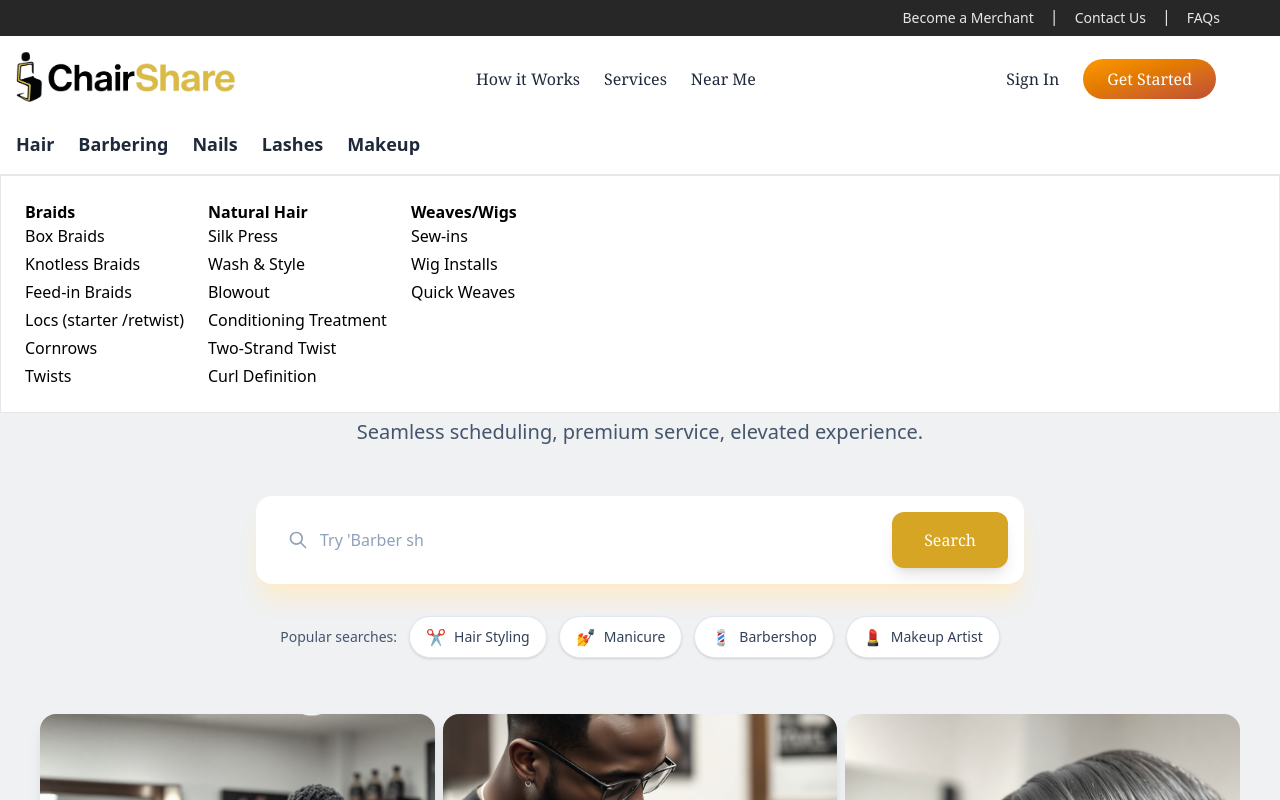
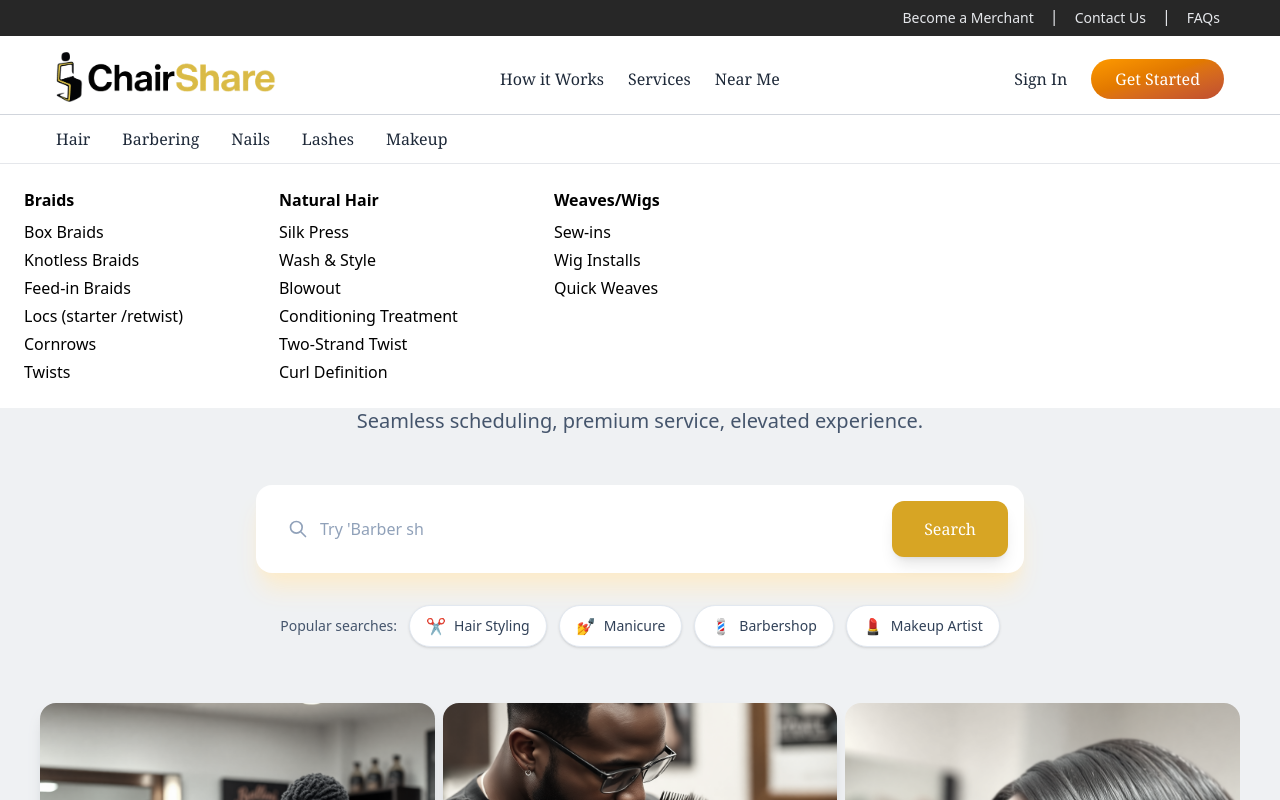
Before and after one commit to KayviaHarriott/chair-share, a React (Vite) app: page / in a window 1280 px wide. Shown: the top 800 px of the page. Built offline with nearby package versions, Linux system fonts and the light colour scheme.

Commit message:
Added styling to navigation menu

```diff
--- a/src/navigation/NavBar.tsx
+++ b/src/navigation/NavBar.tsx
@@ -84,7 +84,7 @@ export const NavBar = () => {
   return (
     <div>
       <div className="bg-[#272727] text-gray-200 flex justify-center">
-        <div className="max-w-[1200px] w-full flex justify-end items-center gap-4 py-1 px-5">
+        <div className="max-w-[1200px] w-full flex justify-end items-center gap-4 py-1 px-5 ">
           <p className="text-sm">Become a Merchant</p>
           <p className="mb-1">|</p>
           <p className="text-sm">Contact Us</p>
@@ -92,8 +92,8 @@ export const NavBar = () => {
           <p className="text-sm">FAQs</p>
         </div>
       </div>
-      <nav className="shadow-sm/5 bg-white border-b border-gray-200 flex flex-col justify-center py-4  px-4 text-gray-800 ">
-        <div className="max-w-[1200px] w-full ">
+      <nav className="shadow-sm/5 bg-white border-b border-gray-200 flex flex-col justify-center pt-4  items-center text-gray-800 ">
+        <div className="max-w-[1200px] px-4 pb-2 w-full">
           <div className="w-full flex justify-between items-center">
             <div className="w-1/3 flex items-center gap-2 mb-1">
               <Link to="/">
@@ -117,7 +117,8 @@ export const NavBar = () => {
           </div>
         </div>
 
-        <div className="flex gap-6 mt-6">
+        <div className="border-t w-full pt-3 border-gray-300 flex items-center justify-center">
+          <div className=" max-w-[1200px] w-full flex gap-8  pb-3 px-4 ">
             {categories.map((category) => (
               <div
                 key={category.name}
@@ -125,21 +126,23 @@ export const NavBar = () => {
                 onMouseEnter={() => setHoveredCategory(category.name)}
                 onMouseLeave={() => setHoveredCategory(null)}
               >
-              <button className="font-bold text-lg hover:text-amber-600 transition-colors">
+                <button className="font-serif text-md hover:text-amber-600 transition-colors">
                   {category.name}
                 </button>
               </div>
             ))}
           </div>
+        </div>
       </nav>
+     <div className="">
        {categories.map((category) => (
          hoveredCategory === category.name && (
-          <div key={category.name} className="absolute top-full left-0 w-full bg-white border border-gray-200 p-6 z-50">
-            <div className="flex gap-6">
+           <div key={category.name} className="absolute top-full left-0 w-full bg-white   border-gray-200 p-6 z-50 ">
+             <div className="flex gap-24  ">
                {category.subcategories.map((subcategory, index) => (
                  <div key={index}>
-                  <b>{subcategory.title}</b>
-                  <ul className="space-y-1">
+                   <p className="pb-2 font-bold ">{subcategory.title}</p>
+                   <ul className="space-y-1 ">
                      {subcategory.items.map((item, itemIndex) => (
                        <li key={itemIndex} className="hover:text-amber-600 cursor-pointer">
                          {item}
@@ -153,5 +156,6 @@ export const NavBar = () => {
          )
        ))}
      </div>
+    </div>
   );
 };
```
Lines whose indentation alone changed are shown as unchanged.
